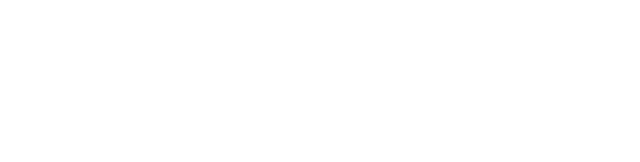
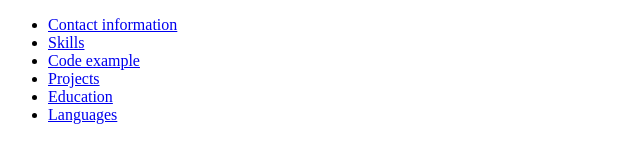
Before and after one commit to drbliman/rsschool-cv_0, a plain HTML site: page index.html in a window 1280 px wide. Shown: the whole page, without its empty margins (0-640 px from the left). Drawn offline with Linux system fonts and the light colour scheme.

Commit message:
feat: add header

```diff
--- a/index.html
+++ b/index.html
@@ -10,6 +10,32 @@
         <link href="style.css" rel="stylesheet">
     </head>
     <body>
-
+        <header>
+            <div class="header__burger">
+                <span></span>
+            </div>
+            <nav class="header__menu">
+                <ul class="header__list">
+                    <li>
+                        <a href="#content1" class="header__linc">Contact information</a>
+                    </li>
+                    <li>
+                        <a href="#skills" class="header__linc">Skills</a>
+                    </li>
+                    <li>
+                        <a href="#code_example" class="header__linc">Code example</a>
+                    </li>
+                    <li>
+                        <a href="#projects" class="header__linc">Projects</a>
+                    </li>
+                    <li>
+                        <a href="#education" class="header__linc">Education</a>
+                    </li>
+                    <li>
+                        <a href="#languages" class="header__linc">Languages</a>
+                    </li>
+                </ul>
+            </nav>
+        </header>
     </body>
 </html>
```
